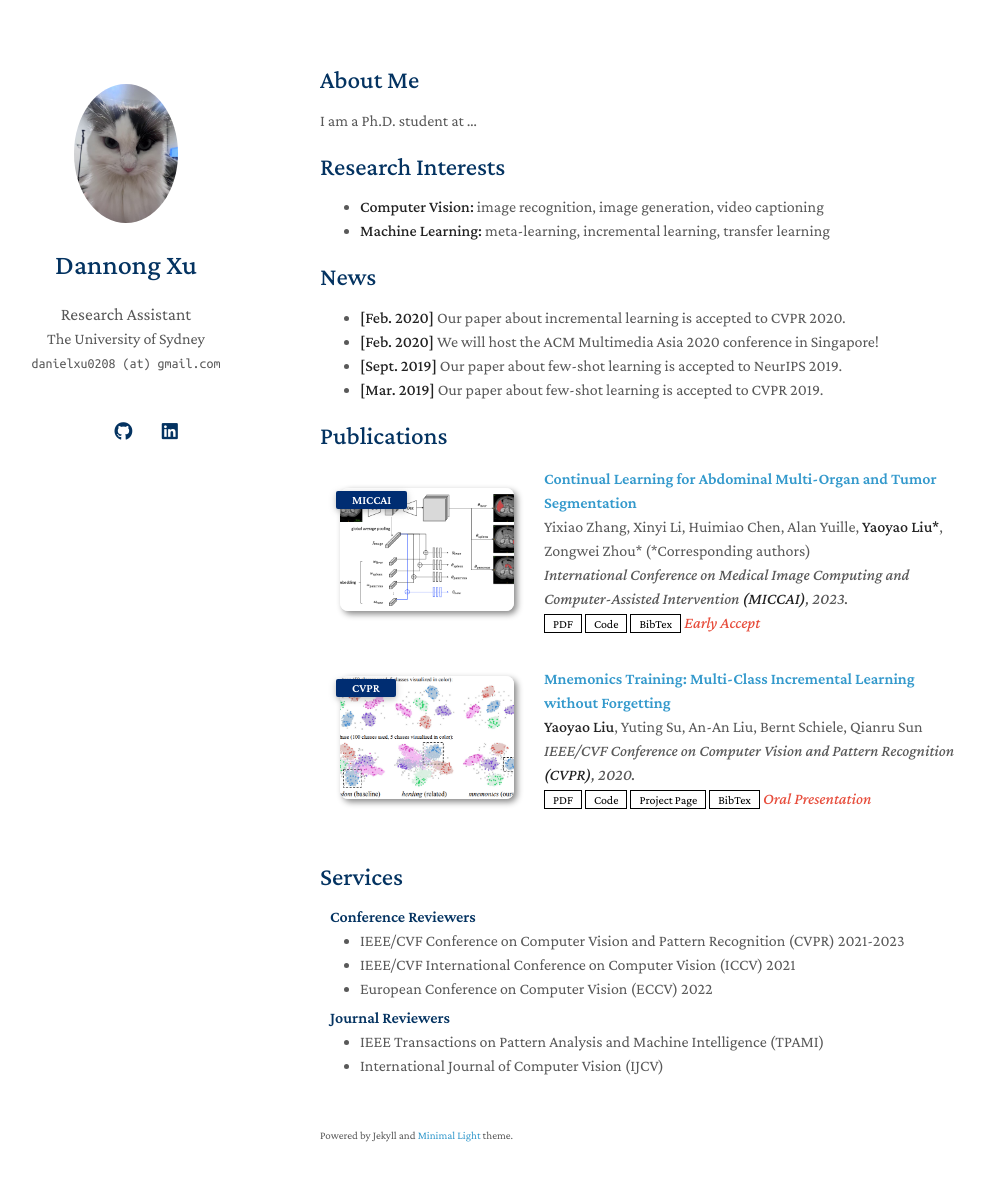
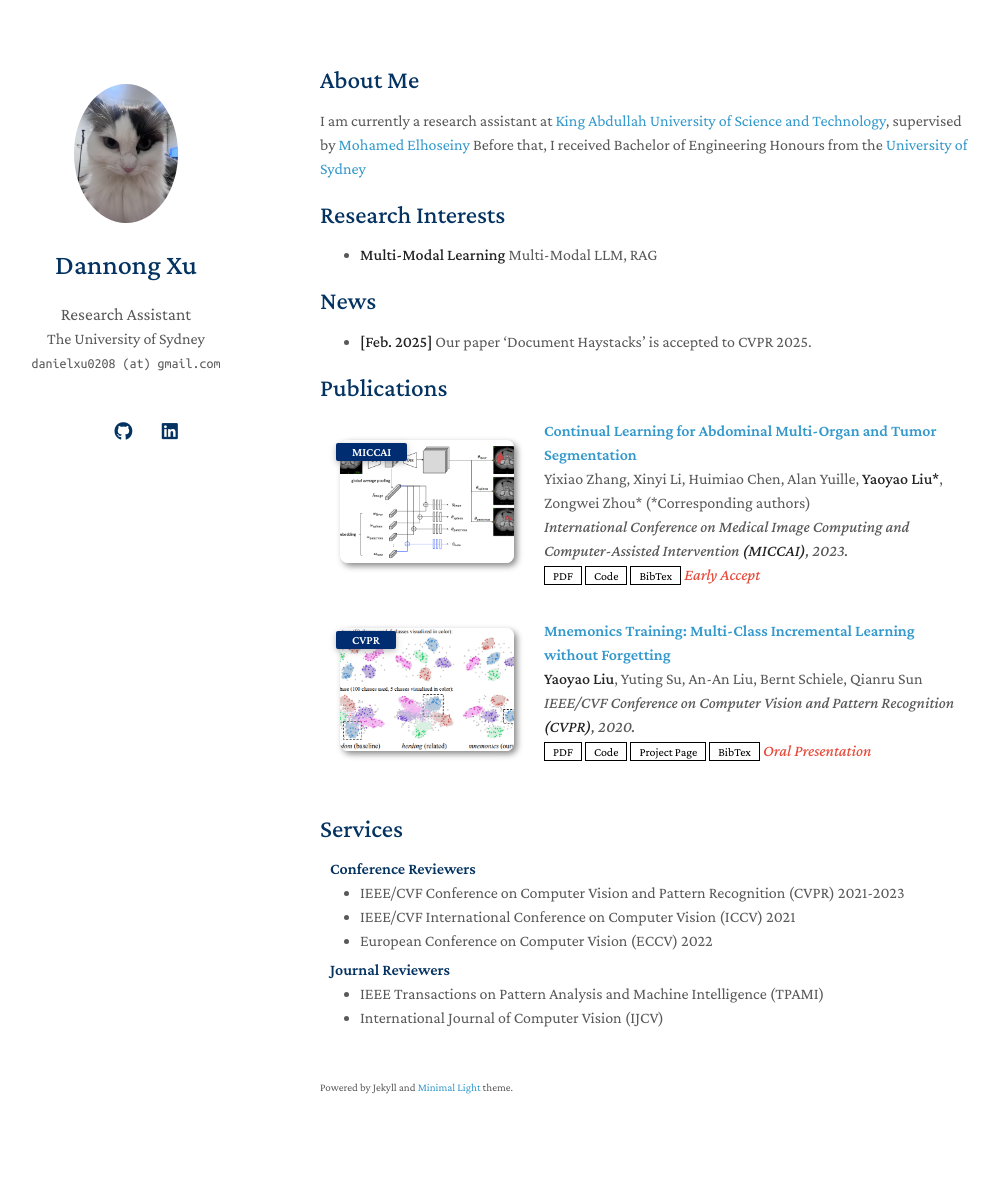
Before and after one commit to Danielxu0208/Danielxu0208.github.io, a Jekyll site: the page built from index.md, in a window 1280 px wide and 1216 px high. Shown: the top 1181 px of the window, without its empty margins (150-1148 px from the left). Built offline with Jekyll 4.4.1, drawn with Linux system fonts in a browser that asks for light colours; a style sheet for code colours, icons or effects is not loaded; our own code applies the rules of GitHub Pages for plain Markdown files.

Commit message:
Update index.md

```diff
--- a/index.md
+++ b/index.md
@@ -4,19 +4,15 @@ layout: homepage
 
 ## About Me
 
-I am a Ph.D. student at ...
+I am currently a research assistant at [King Abdullah University of Science and Technology](https://www.kaust.edu.sa/en/), supervised by [Mohamed Elhoseiny](https://www.mohamed-elhoseiny.com/) Before that, I received Bachelor of Engineering Honours from the [University of Sydney](https://www.sydney.edu.au/)
 
 ## Research Interests
 
-- **Computer Vision:** image recognition, image generation, video captioning
-- **Machine Learning:** meta-learning, incremental learning, transfer learning
+- **Multi-Modal Learning** Multi-Modal LLM, RAG
 
 ## News
 
-- **[Feb. 2020]** Our paper about incremental learning is accepted to CVPR 2020.
-- **[Feb. 2020]** We will host the ACM Multimedia Asia 2020 conference in Singapore!
-- **[Sept. 2019]** Our paper about few-shot learning is accepted to NeurIPS 2019.
-- **[Mar. 2019]** Our paper about few-shot learning is accepted to CVPR 2019.
+- **[Feb. 2025]** Our paper 'Document Haystacks' is accepted to CVPR 2025.
 
 {% include_relative _includes/publications.md %}
 
```
